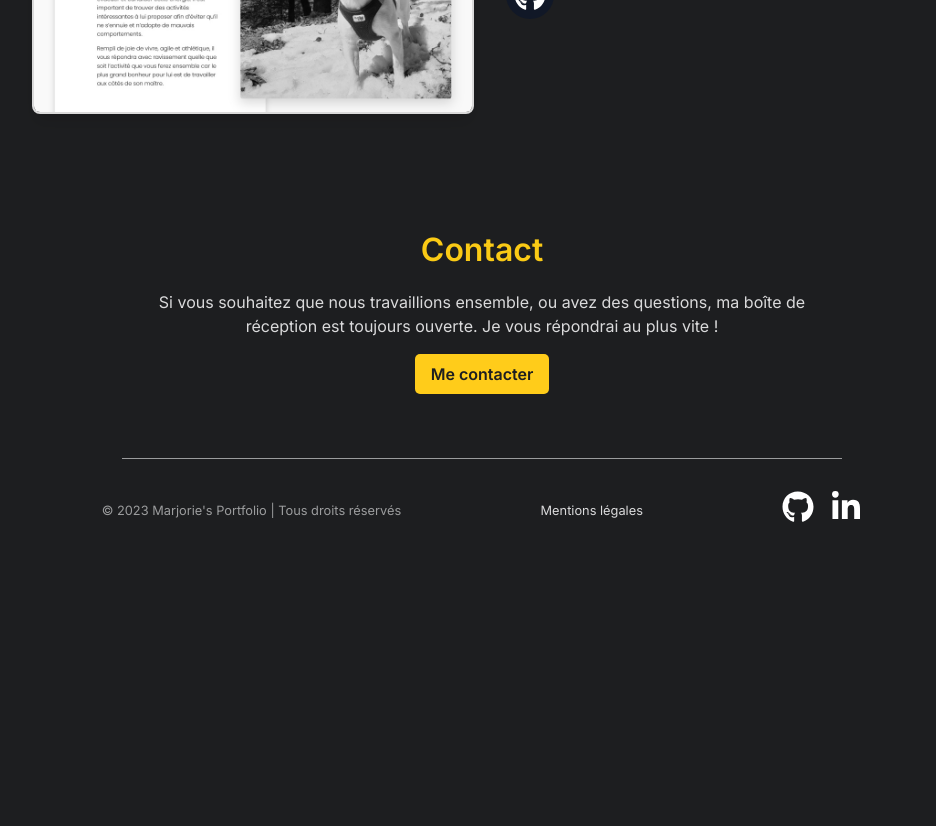
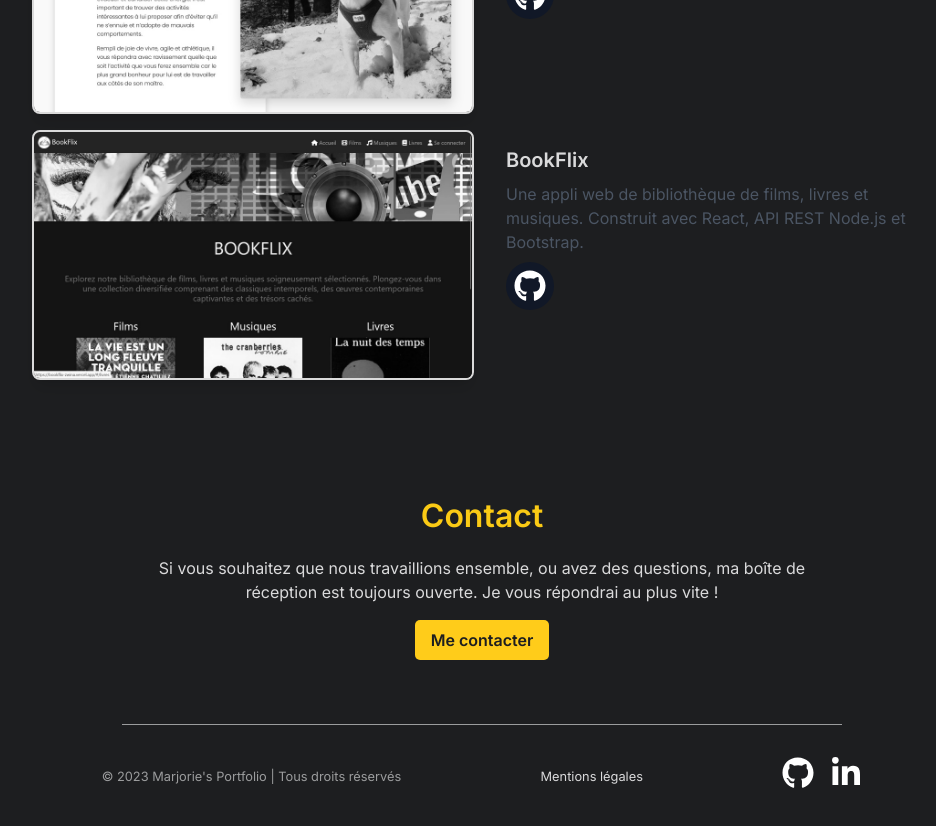
Before and after one commit to Zwina/Marjorie-Kehil, a Next.js app: page / in a window 1280 px wide. Shown: the part 3780-4606 px from the top of the page, without its empty margins (158-1094 px from the left). Before the commit the page ends 4342 px from the top, so only its background shows below. Built offline with nearby package versions, Linux system fonts and the light colour scheme.

Commit message:
ajout bookflix

```diff
--- a/components/data.js
+++ b/components/data.js
@@ -28,4 +28,15 @@ export const projectData = [
       gitHubLink: '/',
       appLink: 'https://elevagejackrussellcuenot.fr',
     },
+    {
+      id: 4,
+      title: 'BookFlix',
+      description:
+        "Une appli web de bibliothèque de films, livres et musiques. Construit avec React, API REST Node.js et Bootstrap.",
+      image : "/image/bookflix.jpg",
+      gitHubLink: '/',
+      appLink: 'https://bookflix-zwina.vercel.app/',
+    },
+
+
   ];
```
Also changed, not shown: public/image/bookflix.jpg (added).
